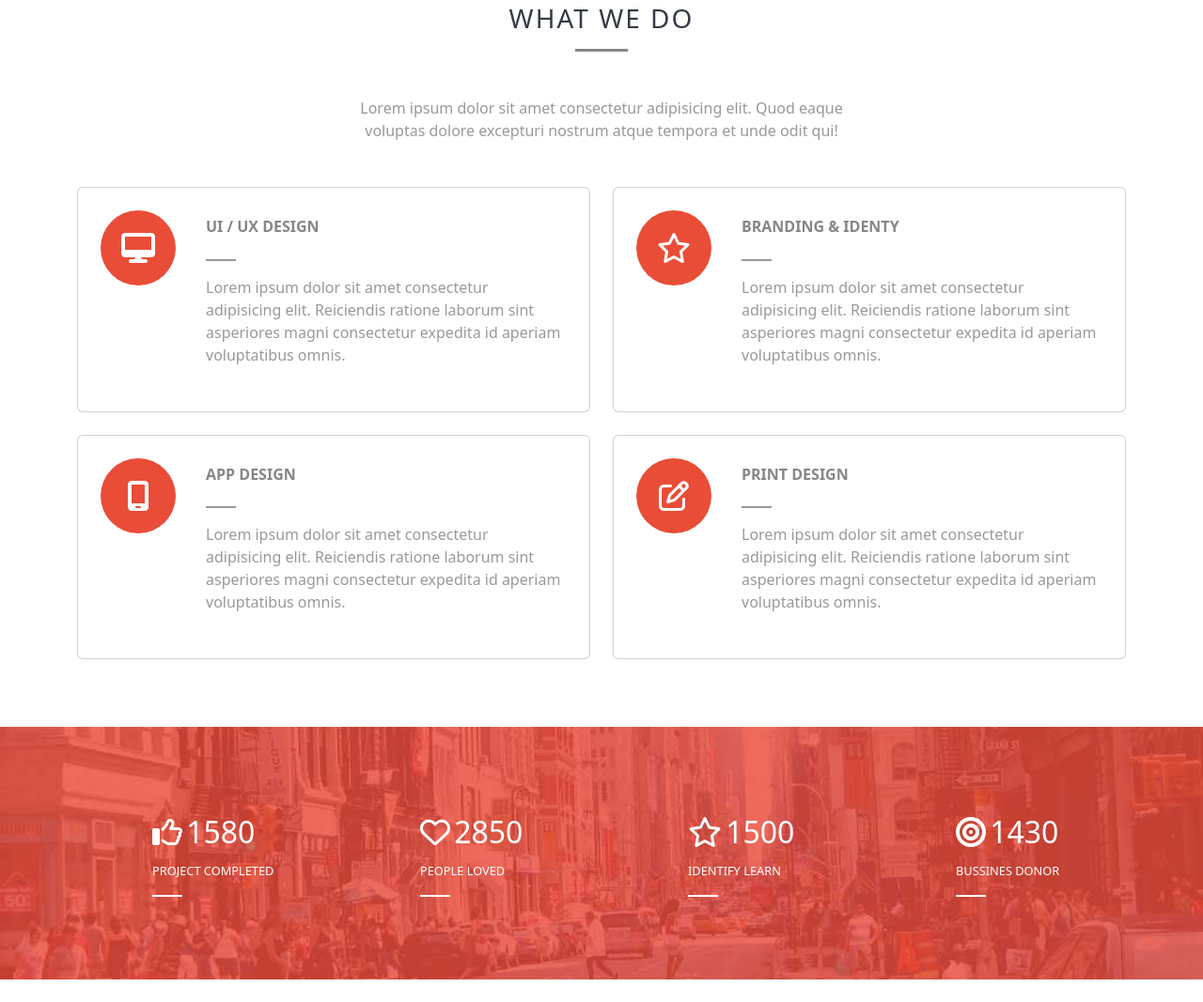
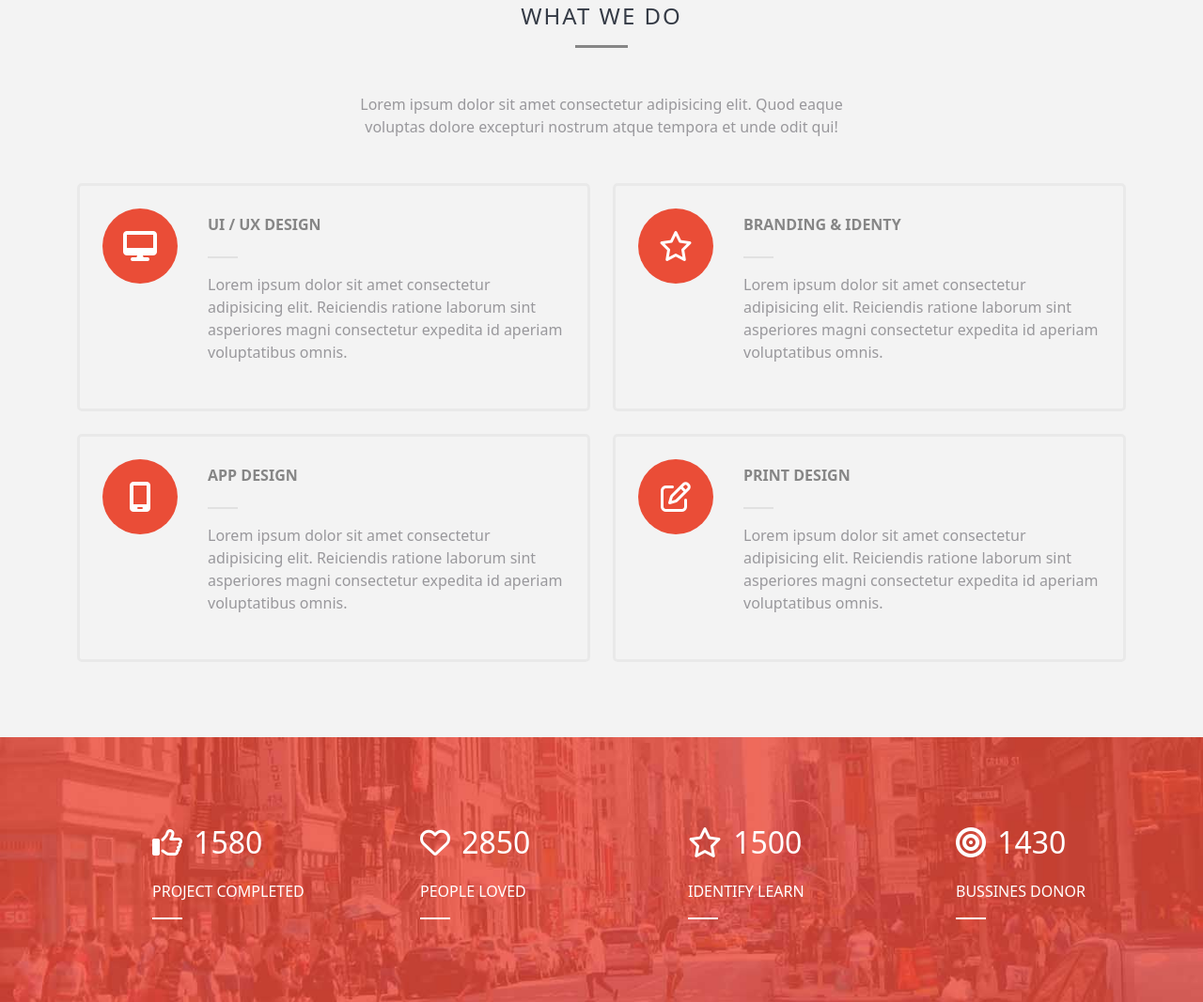
Before and after one commit to dusanpo/graxpo, a website: page index.html in a window 1280 px wide. Shown: the part 1231-2298 px from the top of the page at 94% size. Before the commit the page ends 2274 px from the top, so only its background shows below. Drawn offline with nearby package versions, Linux system fonts and the light colour scheme.

Commit message:
fix: changed some styles in numerous sections

```diff
--- a/frontend/src/styles/abstracts/_variables.scss
+++ b/frontend/src/styles/abstracts/_variables.scss
@@ -4,3 +4,4 @@ $headline-text: #353b46;
 $subheadline-text: #99989c;
 $uderline-color: #868686;
 $btn-text-color: #f3f3f3;
+$border-color: #e9e9e9;
--- a/frontend/src/styles/sections/_about.scss
+++ b/frontend/src/styles/sections/_about.scss
@@ -1,9 +1,11 @@
 @import "../abstracts/mixins/buttons";
 
 .about-section {
-  h3 {
+  background-color: $btn-text-color;
+
+  h4 {
     text-transform: uppercase;
-    color: #353b46;
+    color: $headline-text;
     letter-spacing: 2px;
   }
   .line-under-left {
--- a/frontend/src/styles/sections/_numbers.scss
+++ b/frontend/src/styles/sections/_numbers.scss
@@ -1,5 +1,7 @@
 .num-section {
-  background: url("../../../../images/numSection.jpg") no-repeat center/cover;
+  background-size: cover;
+  background-position: center center;
+  background-repeat: no-repeat;
 
   .content {
     padding: 1rem 0 1rem 5rem;
@@ -11,7 +13,7 @@
     }
     p {
       text-transform: uppercase;
-      font-size: 0.8rem;
+      font-size: 1rem;
     }
     span {
       font-size: 2rem;
--- a/frontend/src/styles/sections/_services.scss
+++ b/frontend/src/styles/sections/_services.scss
@@ -1,7 +1,9 @@
 @import "../base/utilities";
 
 .services {
-  h3 {
+  background-color: $btn-text-color;
+  padding-bottom: 5rem;
+  h4 {
     text-transform: uppercase;
     color: $headline-text;
     letter-spacing: 2px;
@@ -16,7 +18,10 @@
   }
 
   .cards {
+    background-color: $btn-text-color;
     display: flex;
+    border: 3px solid $border-color;
+    border-radius: 5px;
     .icon {
       background: $logo-color;
       color: #fff;
@@ -37,7 +42,7 @@
       align-items: flex-start;
       text-align: left;
       .line-left-small {
-        border-bottom: 2px solid $subheadline-text;
+        border-bottom: 2px solid $nav-bg-color;
         width: 2rem;
         height: 2px;
         margin: 1rem 0;
@@ -55,8 +60,9 @@
 
     &:hover {
       background: $logo-color;
-      border-radius: 4px;
+      border: none;
       cursor: pointer;
+
       h6,
       p {
         color: white;
--- a/frontend/src/styles/sections/_showcase.scss
+++ b/frontend/src/styles/sections/_showcase.scss
@@ -13,6 +13,7 @@
     }
 
     p {
+      font-size: 1.25rem;
       letter-spacing: 5px;
       color: $subheadline-text;
     }
@@ -95,12 +96,15 @@
       top: 27rem;
       right: 14rem;
     }
-    .sunglasses{
+    .sunglasses {
       top: 5rem;
       left: 5rem;
     }
   }
   @media (max-width: 768px) {
+    p {
+      text-align: center;
+    }
     .pen-holder {
       right: 11rem;
     }
--- a/index.html
+++ b/index.html
@@ -125,11 +125,11 @@
       </div>
     </section>
 
-    <section id="about" class="about-section">
+    <section id="about" class="pt-5 about-section">
       <div class="container">
         <div class="row">
           <div class="col-md p-5">
-            <h3 class="pb-2">About Graxpo</h3>
+            <h4 class="pb-2">About Graxpo</h4>
             <div class="line-under-left"></div>
             <p class="my-4 pb-4">
               Lorem ipsum dolor sit amet consectetur adipisicing elit. Ex
@@ -153,9 +153,9 @@
       </div>
     </section>
 
-    <section id="service" class="p-5 services">
+    <section id="service" class="services">
       <div class="container">
-        <h3 class="text-center pb-2">What We Do</h3>
+        <h4 class="text-center pb-2">What We Do</h4>
         <div class="mb-5 line-under-middle"></div>
         <p class="text-center w-50 m-auto mb-5">
           Lorem ipsum dolor sit amet consectetur adipisicing elit. Quod eaque
@@ -164,7 +164,7 @@
 
         <div class="row text-center mb-4 g-4">
           <div class="col-md">
-            <div class="card">
+            <div class="card border-0">
               <div class="card-body p-4 cards">
                 <div class="icon">
                   <i class="fas fa-desktop fa-2x"></i>
@@ -183,7 +183,7 @@
           </div>
 
           <div class="col-md">
-            <div class="card">
+            <div class="card border-0">
               <div class="card-body p-4 cards">
                 <div class="icon">
                   <i class="far fa-star fa-2x"></i>
@@ -204,7 +204,7 @@
 
         <div class="row text-center g-4">
           <div class="col-md">
-            <div class="card">
+            <div class="card border-0">
               <div class="card-body p-4 cards">
                 <div class="icon">
                   <i class="fas fa-regular fa-mobile-screen fa-2x"></i>
@@ -223,7 +223,7 @@
           </div>
 
           <div class="col-md">
-            <div class="card">
+            <div class="card border-0">
               <div class="card-body p-4 cards">
                 <div class="icon">
                   <i class="fa-regular fa-pen-to-square fa-2x"></i>
@@ -244,14 +244,14 @@
       </div>
     </section>
 
-    <section class="mt-4 p-5 num-section">
+    <section class="p-5 num-section" style = "background-image: url(images/numSection.jpg)">
       <div class="container">
         <div class="row g-4 py-4">
           <div class="col-6 col-md-3">
             <div class="content">
               <i class="fa-regular fa-thumbs-up fa-2x"></i>
-              <span>1580</span>
-              <p class="pt-2">Project Completed</p>
+              <span class="ms-2">1580</span>
+              <p class="pt-3">Project Completed</p>
               <div class="line-under-left"></div>
             </div>
           </div>
@@ -259,8 +259,8 @@
           <div class="col-6 col-md-3">
             <div class="content">
               <i class="fa-regular fa-heart fa-2x"></i>
-              <span>2850</span>
-              <p class="pt-2">People Loved</p>
+              <span class="ms-2">2850</span>
+              <p class="pt-3">People Loved</p>
               <div class="line-under-left"></div>
             </div>
           </div>
@@ -268,16 +268,16 @@
           <div class="col-6 col-md-3">
             <div class="content">
               <i class="fa-regular fa-star fa-2x"></i>
-              <span>1500</span>
-              <p class="pt-2">Identify Learn</p>
+              <span class="ms-2">1500</span>
+              <p class="pt-3">Identify Learn</p>
               <div class="line-under-left"></div>
             </div>
           </div>
           <div class="col-6 col-md-3">
             <div class="content">
               <i class="fa-solid fa-bullseye fa-2x"></i>
-              <span>1430</span>
-              <p class="pt-2">Bussines Donor</p>
+              <span class="ms-2">1430</span>
+              <p class="pt-3">Bussines Donor</p>
               <div class="line-under-left"></div>
             </div>
           </div>
```
Also changed, not shown: frontend/dist/styles/app.css.
